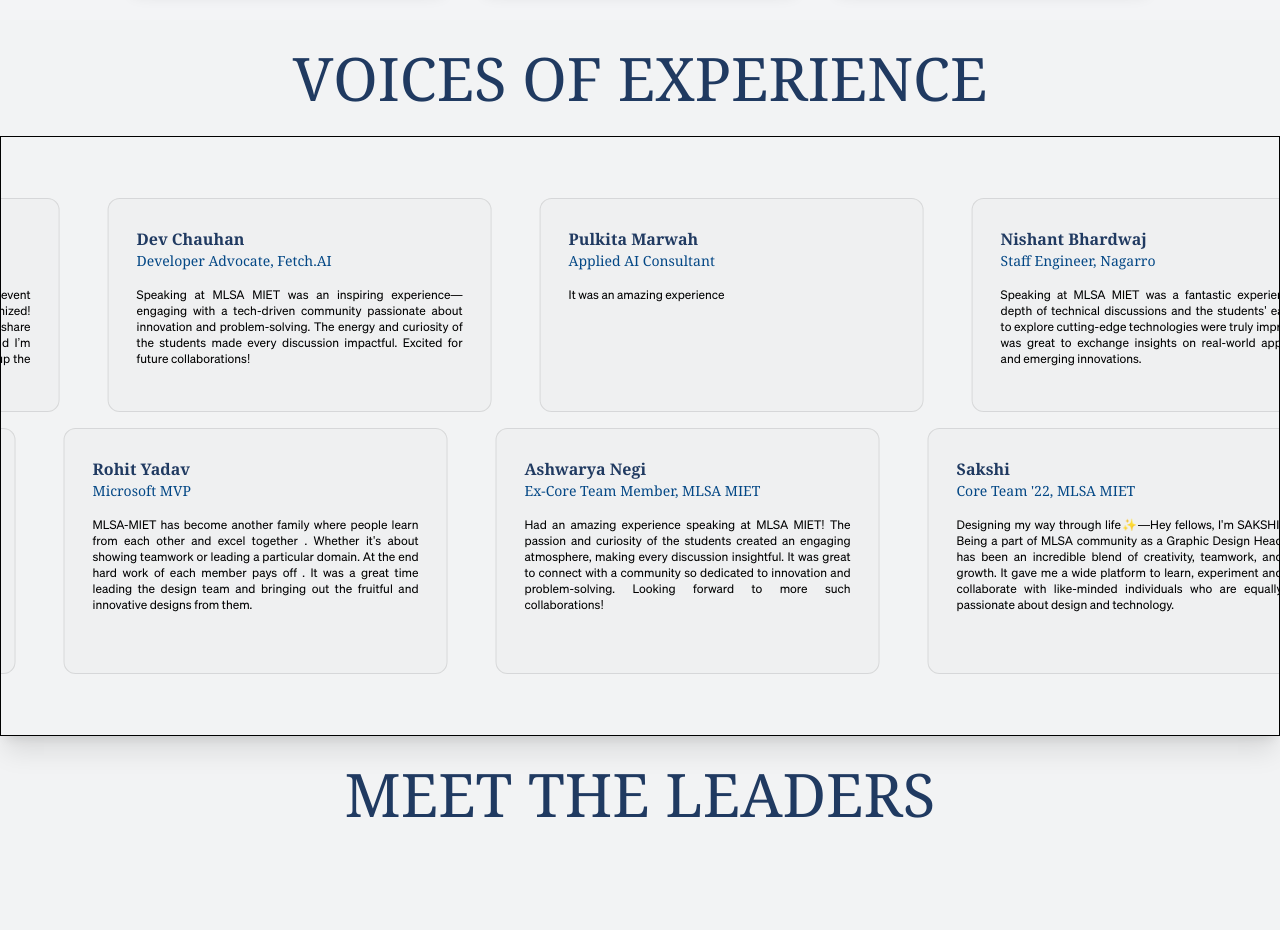
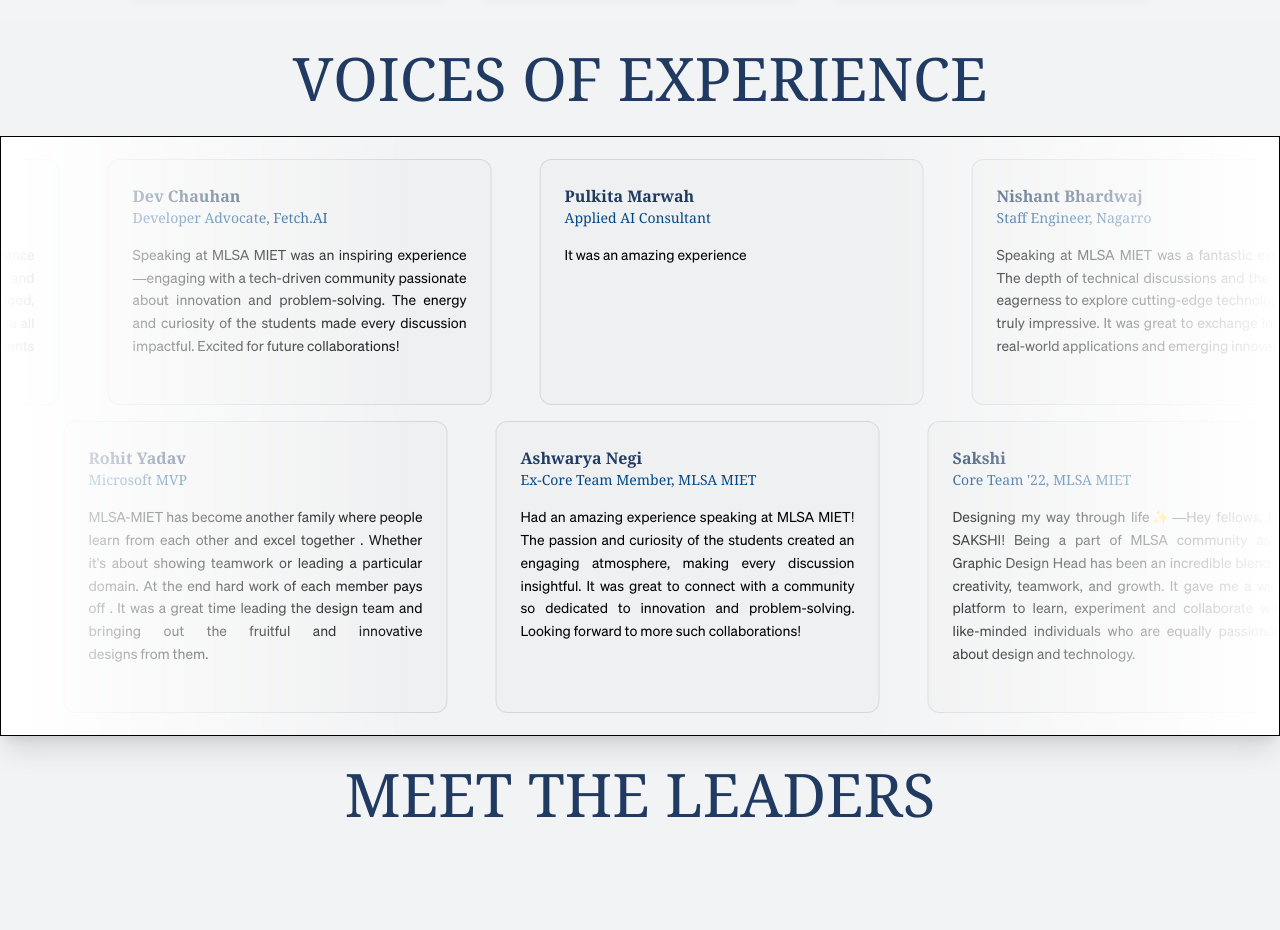
Before and after one commit to StrugglerSuryansh/mlsamiet2.0, a Next.js app: page / in a window 1280 px wide. Shown: the part 1980-2910 px from the top of the page. Built offline with nearby package versions, Linux system fonts and the light colour scheme; grey boxes are pictures that could not be loaded.

Commit message:
fixed marquee and added logo in form with some tweaks

```diff
--- a/src/components/MarqueeDemo.tsx
+++ b/src/components/MarqueeDemo.tsx
@@ -76,21 +76,24 @@ const ReviewCard = ({
   return (
     <figure
       className={cn(
-        "relative w-80 sm:w-96 cursor-pointer overflow-visible rounded-xl border p-4 sm:p-7", // reduced width and padding
+        "relative w-96 cursor-pointer overflow-visible rounded-xl border p-6", // increased width to w-96 and padding
         "border-gray-950/[.1] bg-gray-950/[.01] hover:bg-gray-950/[.05]",
         "dark:border-gray-50/[.1] dark:bg-gray-50/[.10] dark:hover:bg-gray-50/[.15]",
-        "mx-2 sm:mx-4" // adjusted margin
+        "mx-4" // added margin between cards
       )}
     >
-      <div className="flex flex-row items-center gap-2 sm:gap-3 mb-3 sm:mb-4">
+      <div className="flex flex-row items-center gap-3 mb-4 ">
+        {" "}
+        {/* increased bottom margin */}
+        {/* <img className="rounded-full h-12 w-12 object-cover" alt="" src={img} /> */}
         <div className="flex flex-col">
-          <figcaption className="text-sm sm:text-base font-bold primary text-primary dark:text-white">
+          <figcaption className="text-base font-bold primary text-primary dark:text-white">
             {name}
           </figcaption>
-          <p className="text-xs sm:text-sm font-medium primary dark:text-white/40 text-secondary">{username}</p>
+          <p className="text-sm font-medium primary dark:text-white/40 text-secondary">{username}</p>
         </div>
       </div>
-      <blockquote className="text-xs sm:text-xs leading-relaxed whitespace-normal break-words secondary text-justify">
+      <blockquote className="text-sm leading-relaxed whitespace-normal break-words secondary text-justify">
         {body}
       </blockquote>
     </figure>
@@ -100,17 +103,17 @@ const ReviewCard = ({
 export function MarqueeDemo() {
   return (
     <>
-      <div className="flex flex-col items-center justify-center gap-4 text-primary text-center m-4 sm:m-7">
+      <div className="flex flex-col items-center justify-center gap-4 text-primary text-center m-7">
         <TextAnimate
           animation="blurInUp"
           by="character"
-          className="text-lg sm:text-4xl md:text-5xl lg:text-6xl primary"
+          className="text-xl sm:text-4xl md:text-5xl lg:text-6xl primary"
         >
           VOICES OF EXPERIENCE
         </TextAnimate>
       </div>
 
-      <div className="relative flex h-[400px] sm:h-[500px] md:h-[600px] w-full flex-col items-center justify-center overflow-hidden rounded-lg border bg-background md:shadow-xl">
+      <div className="relative flex h-[600px] w-full flex-col items-center justify-center overflow-hidden rounded-lg border bg-background md:shadow-xl">
         <Marquee pauseOnHover className="[--duration:20s]">
           {firstRow.map((review) => (
             <ReviewCard key={review.username} {...review} />
@@ -121,6 +124,8 @@ export function MarqueeDemo() {
             <ReviewCard key={review.username} {...review} />
           ))}
         </Marquee>
+        <div className="pointer-events-none absolute inset-y-0 left-0 w-1/3 bg-gradient-to-r from-white dark:from-background"></div>
+        <div className="pointer-events-none absolute inset-y-0 right-0 w-1/3 bg-gradient-to-l from-white dark:from-background"></div>
       </div>
     </>
   );
```
